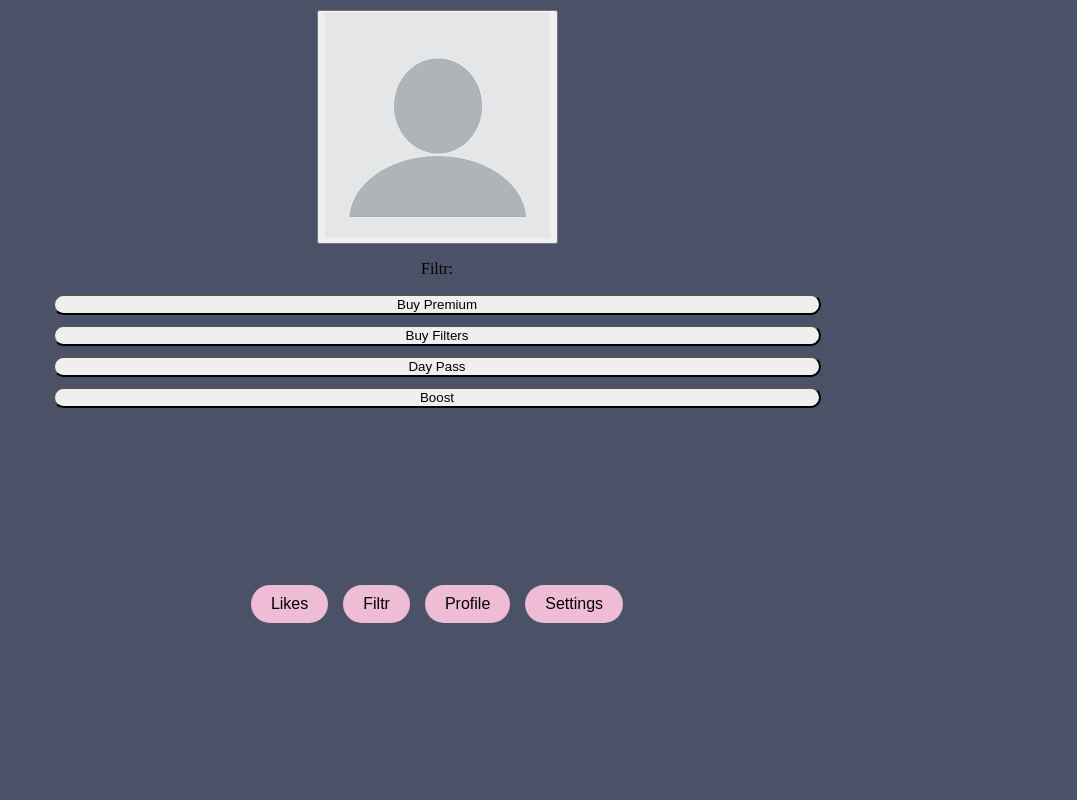
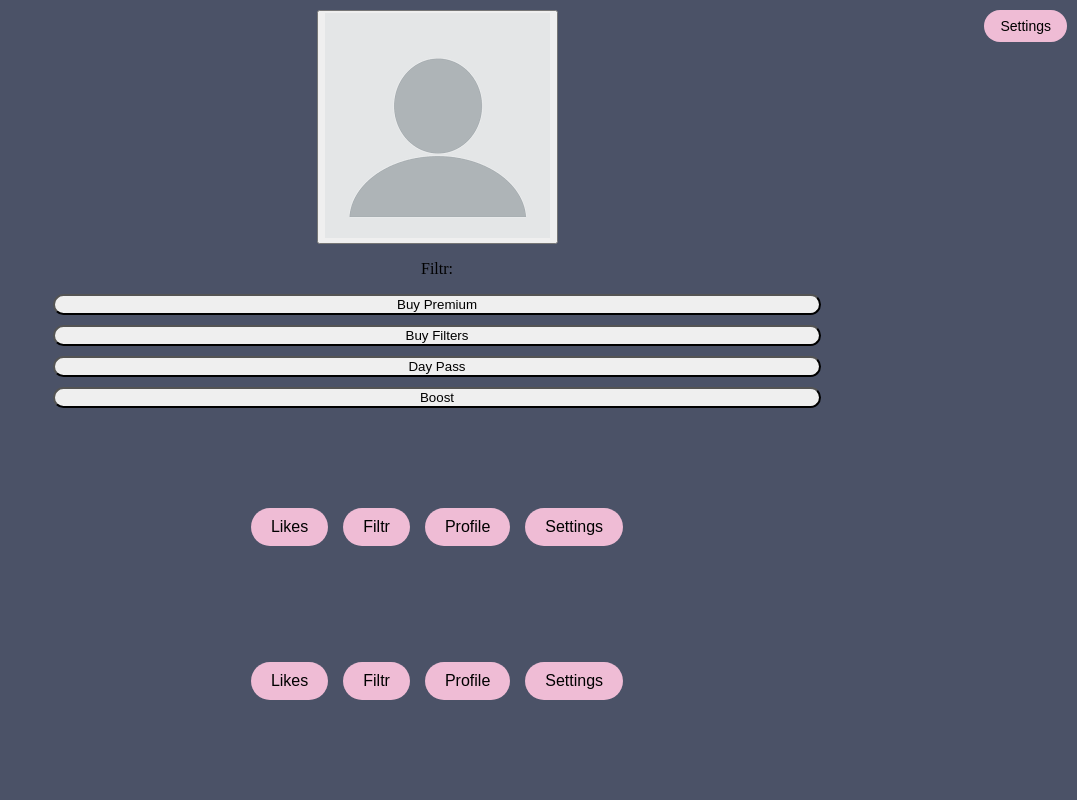
Before and after one commit to AdamWittmann/DatingApp, a Flask app: page /profile in a window 1280 px wide. Shown: the whole page, without its empty margins (203-1280 px from the left). Run offline with Flask 3, Linux system fonts and the light colour scheme.

Commit message:
profile button

```diff
--- a/project/static/css/profile.css
+++ b/project/static/css/profile.css
@@ -10,6 +10,30 @@ body{
     padding-top: 10px;
 }
 
+.wrapper {
+    position: relative;
+    width: 100%;
+    height: 100%;
+}
+
+.settings-button {
+    position: absolute;
+    top: 0;
+    right: 0;
+    margin: 10px;
+}
+
+.settings-button button {
+    background-color: #EFBCD5; /* Pink color */
+    color: black;
+    border: none;
+    border-radius: 20px; /* Rounded corners */
+    padding: 8px 16px;
+    font-family: Arial, sans-serif;
+    font-size: 14px;
+    cursor: pointer;
+    transition: background-color 0.3s ease;
+}
 
 .buttons {
     display: flex;
@@ -17,8 +41,6 @@ body{
     gap: 10px;
     justify-content: center;
     align-items: center;
-
-
 }
 .buttons>button{
     border-radius: 50px;
--- a/project/templates/profile.html
+++ b/project/templates/profile.html
@@ -7,15 +7,22 @@
     <link rel="stylesheet" href="../static/css/profile.css">
 </head>
 <body>
-    <div class = "container">
+    <div class="wrapper">
+        <!-- Settings Button -->
+        <div class="settings-button">
+            <a href="/profileSettings">
+                <button>Settings</button>
+            </a>
+        </div>
+
+        <div class="container">
             <div class="imgButton">
                 <button>
                     <img src="../images/profilepic.png" alt="profilepic">
-
                 </button>
             </div>
 
-        <p>Filtr: <p id="accountMembershipStatus"></p></p>
+            <p>Filtr: <span id="accountMembershipStatus"></span></p>
             <div class="buttons">
                 <button>Buy Premium</button>
                 <button>Buy Filters</button>
@@ -23,8 +30,18 @@
                 <button>Boost</button>
             </div>
         </div>
+    </div>
 
-
+    <footer>
+        <nav>
+            <ul class="footer-nav">
+                <li><a href="page1.html">Likes</a></li>
+                <li><a href="/filtr">Filtr</a></li>
+                <li><a href="/profile">Profile</a></li>
+                <li><a href="/settings">Settings</a></li>
+            </ul>
+        </nav>
+    </footer>
 </body>
 <footer>
     <nav>
```
Lines whose indentation alone changed are shown as unchanged.
